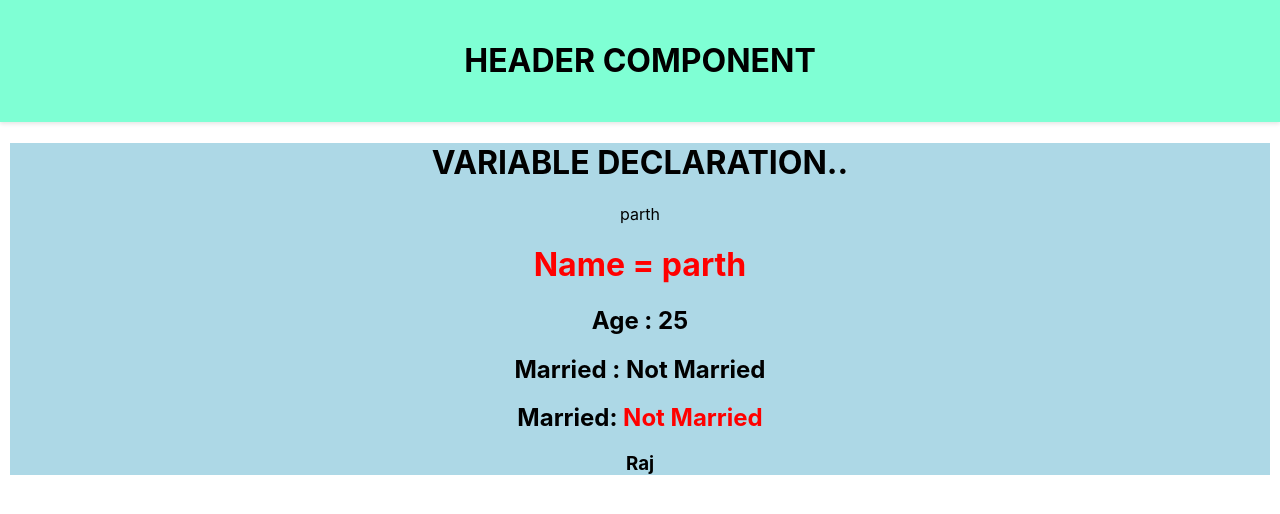
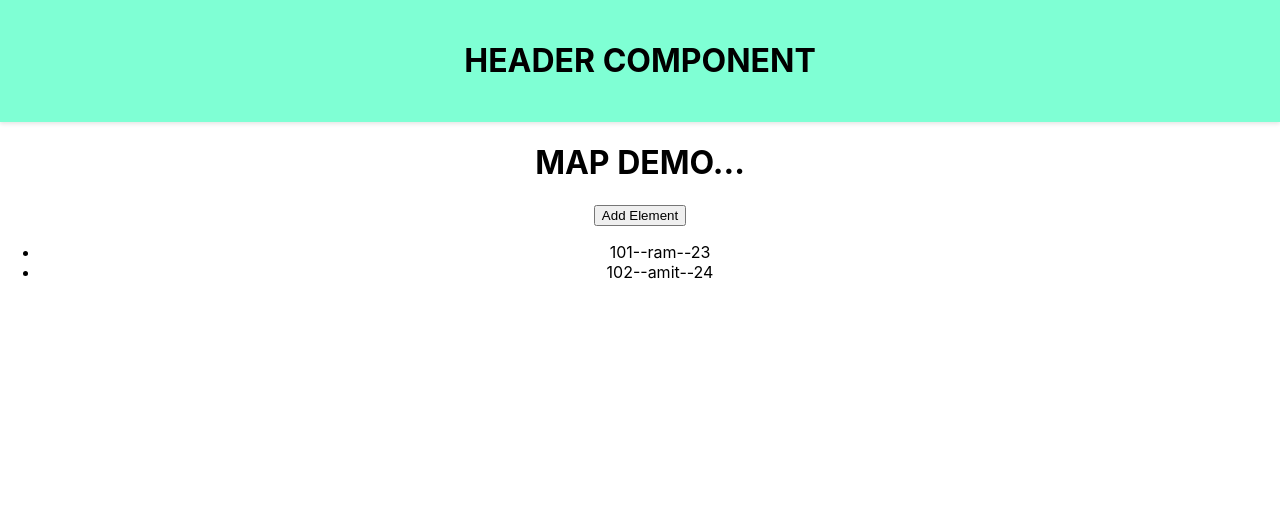
Before and after one commit to samirvithlani/mernweekend24w, a React (Create React App) app: page / in a window 1280 px wide. Shown: the top 514 px of the page. Built offline with nearby package versions, Linux system fonts and the light colour scheme.

Commit message:
useState

```diff
--- a/src/App.js
+++ b/src/App.js
@@ -2,6 +2,8 @@ import logo from "./logo.svg";
 import "./App.css";
 import { Header } from "./components/Header";
 import Content from "./components/Content";
+import { UseStateDemo } from "./components/UseStateDemo";
+import { MapWithUseState } from "./components/MapWithUseState";
 
 function App() {
   //js
@@ -11,7 +13,9 @@ function App() {
   return (
     <div className="App">
       <Header></Header>
-      <Content></Content>
+      {/* <Content></Content> */}
+      {/* <UseStateDemo/> */}
+      <MapWithUseState/>
     </div>
   );
 }
--- /dev/null
+++ b/src/components/MapWithUseState.jsx
@@ -0,0 +1,51 @@
+import React, { useState } from "react";
+
+export const MapWithUseState = () => {
+  const [users, setusers] = useState([
+    {
+      id: 101,
+      name: "ram",
+      age: 23,
+    },
+    {
+      id: 102,
+      name: "amit",
+      age: 24,
+    },
+  ]);
+  const addElement = () => {
+    var obj = {
+      id: 103,
+      name: "parth",
+      age: 25,
+    };
+    //users = users.push(obj);
+    //spreadoperaotr...
+    // users = [...users,obj];
+    // console.log("users after push",users);
+    //  setusers(users);
+    setusers([...users, obj]);
+    //        console.log("users after push",users);
+  };
+  return (
+    <div>
+      <h1>MAP DEMO...</h1>
+      <button
+        onClick={() => {
+          addElement();
+        }}
+      >
+        Add Element
+      </button>
+      <ul>
+        {users.map((user) => {
+          return (
+            <li>
+              {user.id}--{user.name}--{user.age}
+            </li>
+          );
+        })}
+      </ul>
+    </div>
+  );
+};
--- /dev/null
+++ b/src/components/UseStateDemo.jsx
@@ -0,0 +1,22 @@
+import React, { useState } from 'react'
+
+export const UseStateDemo = () => {
+    //var count = 0;
+    //[count ->variable,setCount-->function :use : to update value of count variable..] = useState(0-->initial value of count variable)
+    const [count,setCount] = useState(0)
+    //const [user, setuser] = useState({})
+    //const [user, setuser] = useState([])
+    const increseCount = ()=>{
+        console.log("increseCount");
+        //count++;
+        setCount(count+1);
+        console.log("after count ++",count);
+    }
+  return (
+    <div>
+            <h1>{count}</h1>
+            {/* <button onClick={increseCount}>increse</button> */}
+            <button onClick={()=>{increseCount()}}>increse</button>
+    </div>
+  )
+}
```
Also changed, not shown: th.txt.
